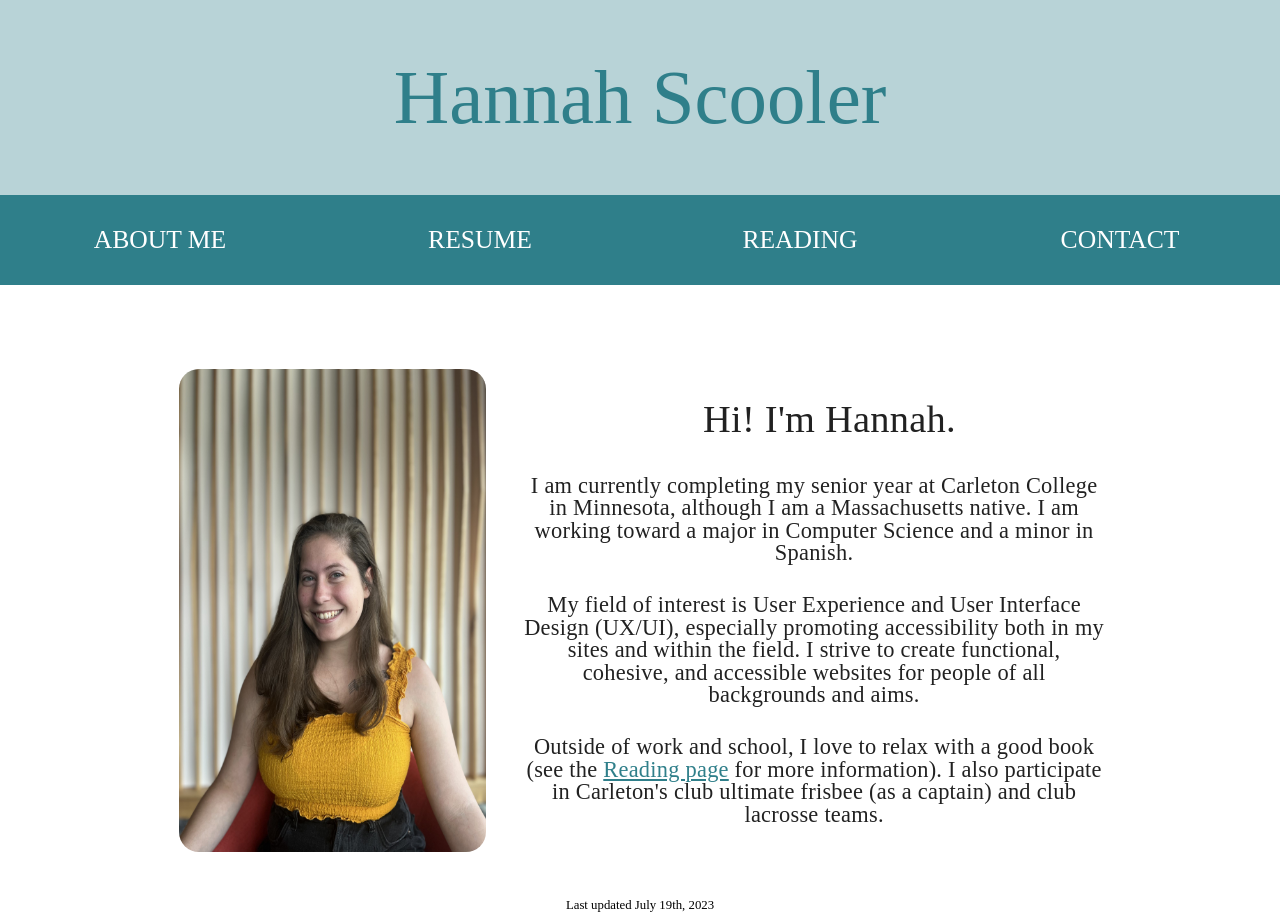
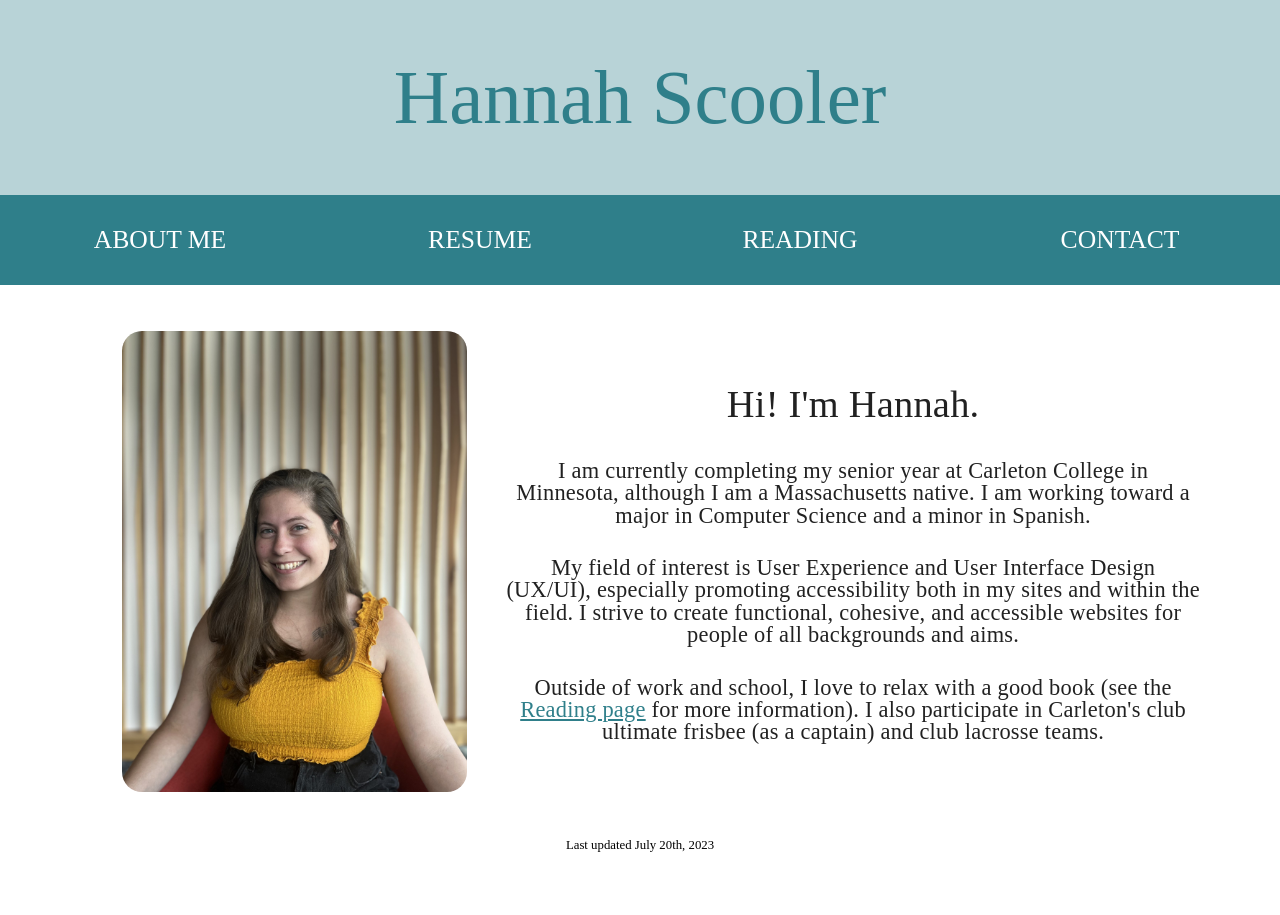
Before and after one commit to scoolerh/Personal-Website, a Vue app: page / in a window 1280 px wide. After the commit the page ends 855 px from the top, so only its background shows below. Built offline with nearby package versions, Linux system fonts and the light colour scheme.

Commit message:
fix image dimensions based on different screen sizes

```diff
--- a/src/App.vue
+++ b/src/App.vue
@@ -22,7 +22,7 @@
   </body>
   <br />
   <footer>
-    <h3>Last updated July 19th, 2023</h3>
+    <h3>Last updated July 20th, 2023</h3>
   </footer>
 </template>
 
@@ -78,12 +78,12 @@ button {
   display: inline-block;
 }
 .main {
-  margin-top: 5%;
-  margin-left: 10%;
-  margin-right: 10%;
+  margin-top: 2%;
+  margin-right: 5%;
+  margin-left: 5%;
   padding-top: 20px;
   padding-bottom: 20px;
-  width: 80%;
+  width: 90%;
   height: auto;
   display: flex;
   justify-content: center;
@@ -92,7 +92,6 @@ button {
 }
 p {
   display: inline-block;
-  margin-right: 5%;
   font-size: 25px;
 }
 a {
@@ -126,24 +125,24 @@ footer {
 }
 
 /* Medium-sized screens */
-@media (min-width: 769px) and (max-width: 1024px) {
+@media (min-width: 769px) and (max-width: 1000px) {
   p {
-    font-size: 4vw;
+    font-size: 3vw;
   }
   a {
-    font-size: 4vw;
+    font-size: 3vw;
   }
   h1 {
     font-size: 12vw;
   }
   h2 {
-    font-size: 6vw;
+    font-size: 5vw;
   }
   h3 {
     font-size: 1vw;
   }
   .nav-button {
-    font-size: 5vw;
+    font-size:3vw;
   }
 }
 
--- a/src/components/AboutMePage.vue
+++ b/src/components/AboutMePage.vue
@@ -1,5 +1,6 @@
 <template>
-    <img v-if="!isMobile" src="../assets/profile.jpg" alt="Profile Picture">
+  <div class="container">
+    <img src="../assets/profile.jpg" alt="Profile Picture">
     <v-card elevation="0">
       <v-card-title>
         <h2>Hi! I'm Hannah.</h2>
@@ -19,32 +20,31 @@
         </p>
       </v-card-text>
     </v-card>
+  </div>
 </template>
-
-<script>
-export default {
-  data() {
-    return {
-      isMobile: false
-    };
-  },
-  created() {
-    this.isMobile = /Android|webOS|iPhone|iPad|iPod|BlackBerry|IEMobile|Opera Mini/i.test(navigator.userAgent);
-  }
-};
-</script>
 
 <style>
 p {
   line-height: 1;
   margin-bottom: 10px;
 }
-img {
+.container img {
   height: auto;
-  margin-left: 5%;
-  margin-right: 2%;
   border-radius: 20px;
-  width: 30%;
-  size: contain;
+  width: 40%;
+}
+.container {
+  display: flex;
+  flex-direction: column;
+  align-items: center;
+}
+@media screen and (min-width: 1024px) {
+  .container {
+    flex-direction: row;
+  }
+  .container img {
+    margin-right: 2%;
+    width: 30%;
+  }
 }
 </style>
--- a/src/components/ContactPage.vue
+++ b/src/components/ContactPage.vue
@@ -1,6 +1,8 @@
 <template>
     <div>
         <p>If you have any questions or book recommendations, please feel free to reach out to me at</p>
-        <a href="mailto:hannahscooler@gmail.com">hannahscooler@gmail.com</a>
+        <div>
+            <a href="mailto:hannahscooler@gmail.com">hannahscooler@gmail.com</a>
+        </div>
     </div>
 </template>
```
